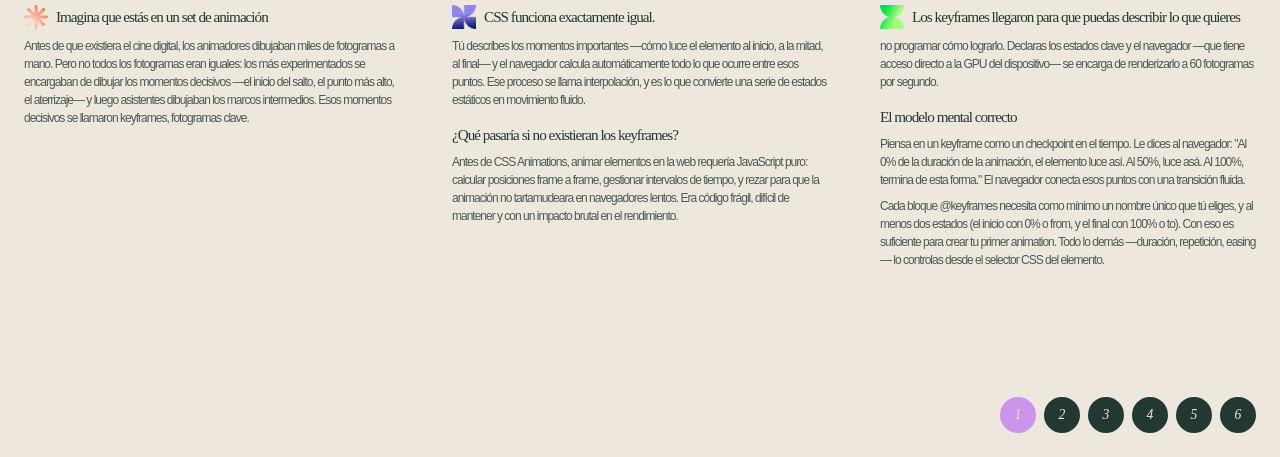
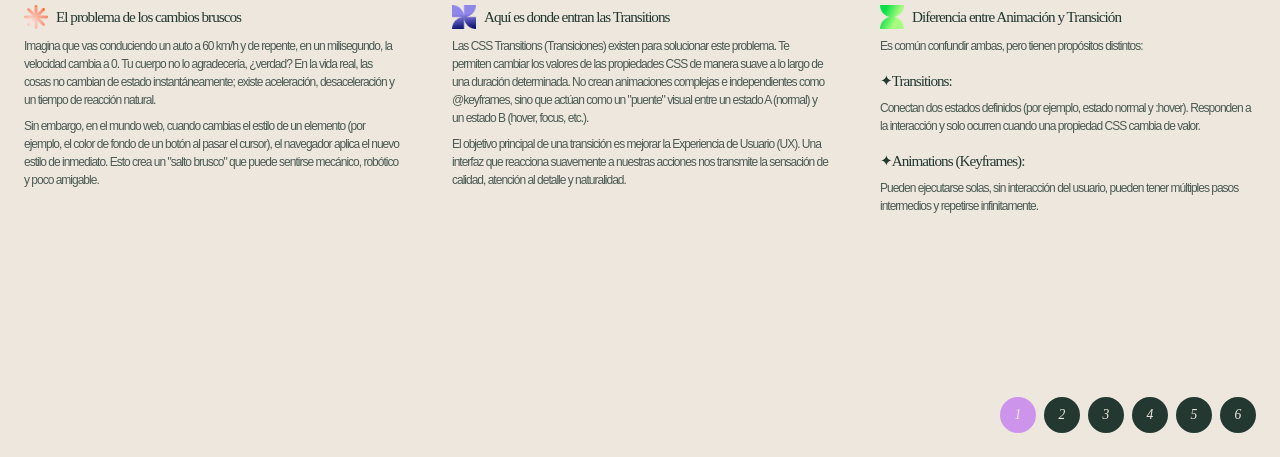
Before and after one commit to GenesisPixel/genesis-pixel-demos, a plain HTML site: page chapter1.html in a window 1280 px wide. Shown: the part 343-800 px from the top of the page. Drawn offline with Linux system fonts and the light colour scheme; a web font is replaced by a local one.

Commit message:
docs(chapters): update transitions lesson content

```diff
--- a/chapter1.html
+++ b/chapter1.html
@@ -48,30 +48,31 @@
 					<div class="hero__text-col">
 						<div class="hero__text-row">
 							<img src="img/svg-1.png" class="icon hero__text-icon" alt="" width="24" height="24">
-							<h2>Imagina que estás en un set de animación</h2>
+							<h2>El problema de los cambios bruscos</h2>
 						</div>
-						<p>Antes de que existiera el cine digital, los animadores dibujaban miles de fotogramas a mano. Pero no todos los fotogramas eran iguales: los más experimentados se encargaban de dibujar los momentos decisivos —el inicio del salto, el punto más alto, el aterrizaje— y luego asistentes dibujaban los marcos intermedios. Esos momentos decisivos se llamaron keyframes, fotogramas clave.</p>
+						<p>Imagina que vas conduciendo un auto a 60 km/h y de repente, en un milisegundo, la velocidad cambia a 0. Tu cuerpo no lo agradecería, ¿verdad? En la vida real, las cosas no cambian de estado instantáneamente; existe aceleración, desaceleración y un tiempo de reacción natural.</p>
+						<p>Sin embargo, en el mundo web, cuando cambias el estilo de un elemento (por ejemplo, el color de fondo de un botón al pasar el cursor), el navegador aplica el nuevo estilo de inmediato. Esto crea un "salto brusco" que puede sentirse mecánico, robótico y poco amigable.</p>
 					</div>
 					<span class="hero__divider"></span>
 					<div class="hero__text-col">
 						<div class="hero__text-row">
 							<img src="img/svg-2.png" class="icon hero__text-icon" alt="" width="24" height="24">
-							<h2>CSS funciona exactamente igual.</h2>
+							<h2>Aquí es donde entran las Transitions</h2>
 						</div>
-						<p>Tú describes los momentos importantes —cómo luce el elemento al inicio, a la mitad, al final— y el navegador calcula automáticamente todo lo que ocurre entre esos puntos. Ese proceso se llama interpolación, y es lo que convierte una serie de estados estáticos en movimiento fluido.</p>
-						<h3>¿Qué pasaría si no existieran los keyframes?</h3>
-						<p>Antes de CSS Animations, animar elementos en la web requería JavaScript puro: calcular posiciones frame a frame, gestionar intervalos de tiempo, y rezar para que la animación no tartamudeara en navegadores lentos. Era código frágil, difícil de mantener y con un impacto brutal en el rendimiento.</p>
+						<p>Las CSS Transitions (Transiciones) existen para solucionar este problema. Te permiten cambiar los valores de las propiedades CSS de manera suave a lo largo de una duración determinada. No crean animaciones complejas e independientes como @keyframes, sino que actúan como un "puente" visual entre un estado A (normal) y un estado B (hover, focus, etc.).</p>
+						<p>El objetivo principal de una transición es mejorar la Experiencia de Usuario (UX). Una interfaz que reacciona suavemente a nuestras acciones nos transmite la sensación de calidad, atención al detalle y naturalidad.</p>
 					</div>
 					<span class="hero__divider"></span>
 					<div class="hero__text-col">
 						<div class="hero__text-row">
 							<img src="img/svg-3.png" class="icon hero__text-icon" alt="" width="24" height="24">
-							<h2>Los keyframes llegaron para que puedas describir lo que quieres</h2>
+							<h2>Diferencia entre Animación y Transición</h2>
 						</div>
-						<p>no programar cómo lograrlo. Declaras los estados clave y el navegador —que tiene acceso directo a la GPU del dispositivo— se encarga de renderizarlo a 60 fotogramas por segundo.</p>
-						<h3>El modelo mental correcto</h3>
-						<p>Piensa en un keyframe como un checkpoint en el tiempo. Le dices al navegador: "Al 0% de la duración de la animación, el elemento luce así. Al 50%, luce asá. Al 100%, termina de esta forma." El navegador conecta esos puntos con una transición fluida.</p>
-						<p>Cada bloque @keyframes necesita como mínimo un nombre único que tú eliges, y al menos dos estados (el inicio con 0% o from, y el final con 100% o to). Con eso es suficiente para crear tu primer animation. Todo lo demás —duración, repetición, easing— lo controlas desde el selector CSS del elemento.</p>
+						<p>Es común confundir ambas, pero tienen propósitos distintos:</p>
+						<h3>✦Transitions:</h3>
+						<p>Conectan dos estados definidos (por ejemplo, estado normal y :hover). Responden a la interacción y solo ocurren cuando una propiedad CSS cambia de valor.</p>
+						<h3>✦Animations (Keyframes):</h3>
+						<p>Pueden ejecutarse solas, sin interacción del usuario, pueden tener múltiples pasos intermedios y repetirse infinitamente.</p>
 					</div>
 				</div>
 			</div>
```
